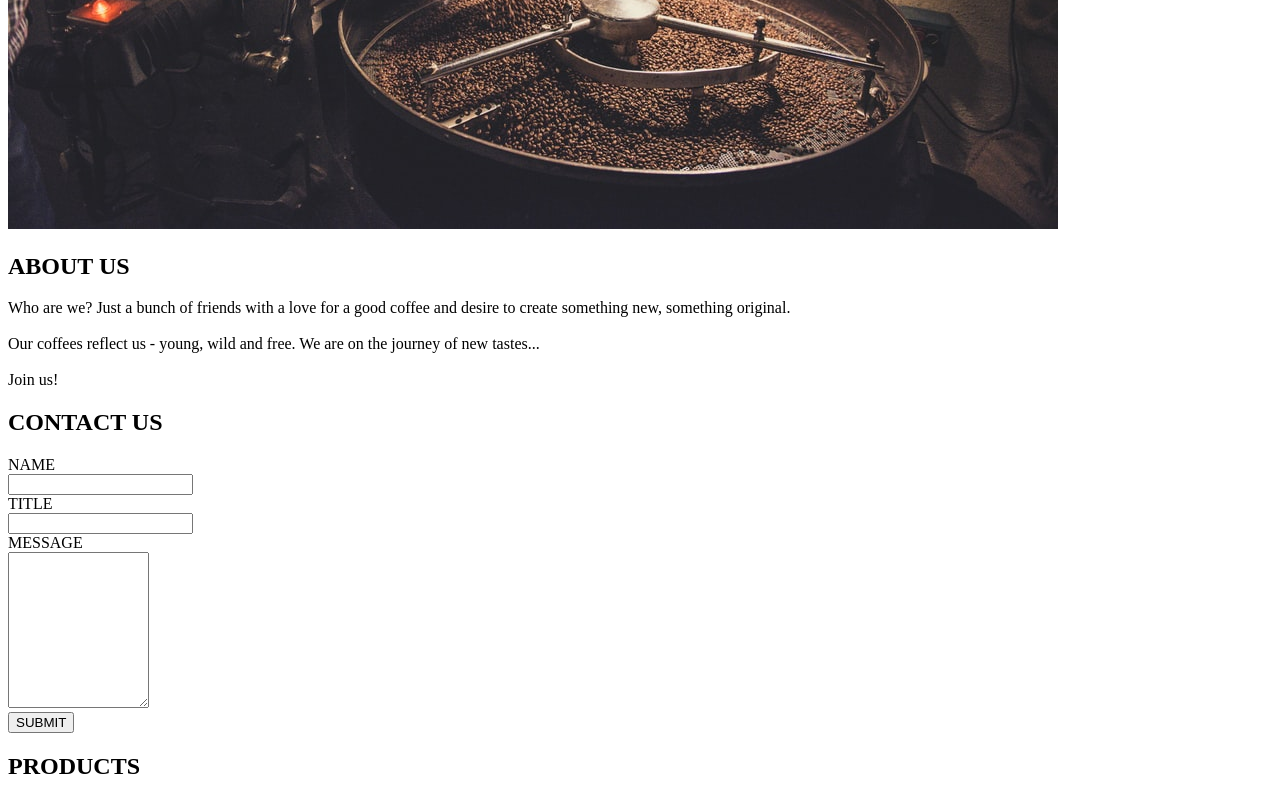
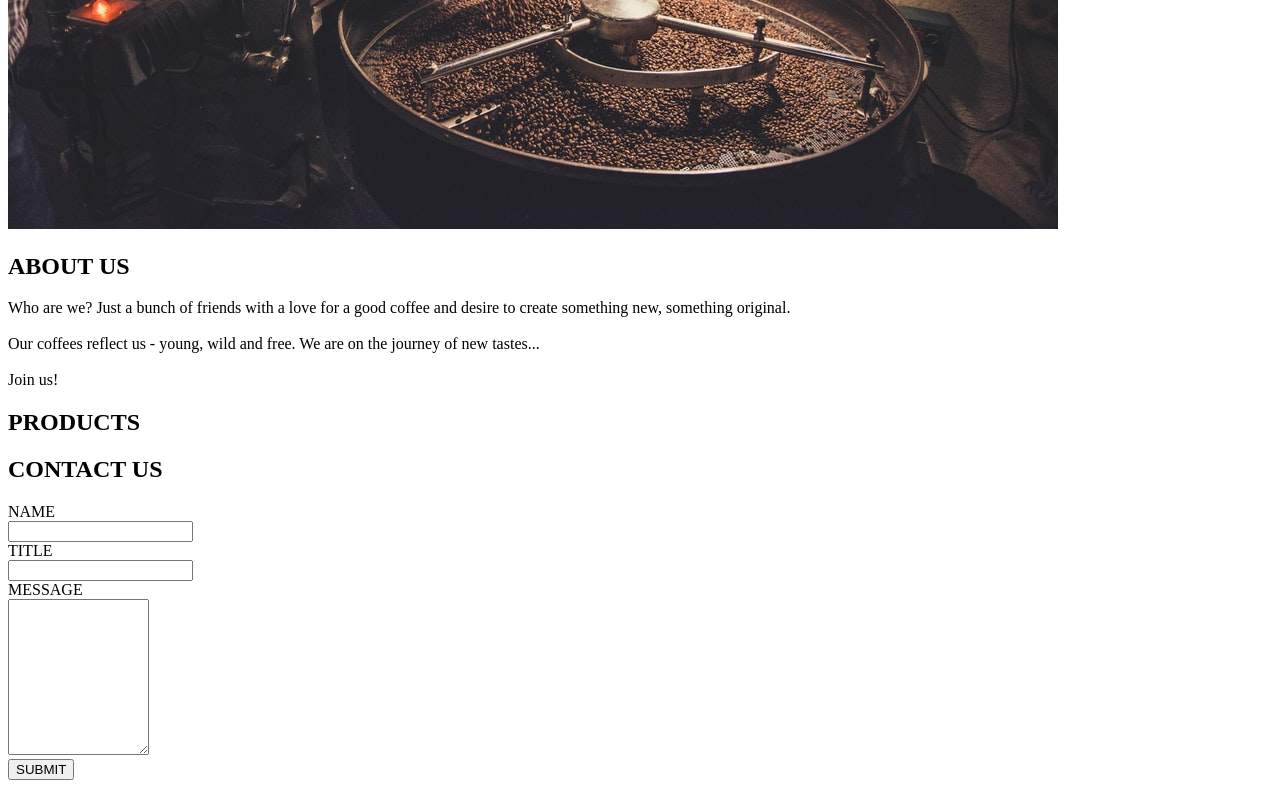
Before and after one commit to katarzynakrysinska/projekt-solo-kawa, a website with bundled scripts: page src/index.html in a window 1280 px wide. Shown: the part 1081-1881 px from the top of the page. Built offline with nearby package versions, Linux system fonts and the light colour scheme; files whose address does not match are found by name.

Commit message:
Before mentoro state

```diff
--- a/src/index.html
+++ b/src/index.html
@@ -44,6 +44,10 @@
       <div class="home-wrapper container"></div>
     </section>
     <section id="products">
+      <div class="section-title">
+        <h2>PRODUCTS</h2>
+        <p class="section-title-line col-5"></p>
+      </div>
       <div class="products-wrapper container"></div>
     </section>
     <section id="contact">
@@ -51,12 +55,7 @@
     </section>
   </div>
 
-  <article class="products">
-    <div class="section-title">
-      <h2>PRODUCTS</h2>
-      <p class="section-title-line col-5"></p>
-    </div>
-    <script id="template-products-widget" type="text/x-handlebars-template">
+  <script id="template-products-widget" type="text/x-handlebars-template">
     <div class="products-widget">
       <div class="row product-box">
         <div class="product-info col-6">
@@ -81,7 +80,6 @@
       </div>
     </div>
   </script>
-</article>
 
 <script id="template-home-widget" type="text/x-handlebars-template">
   <div class="home-widget">
```
